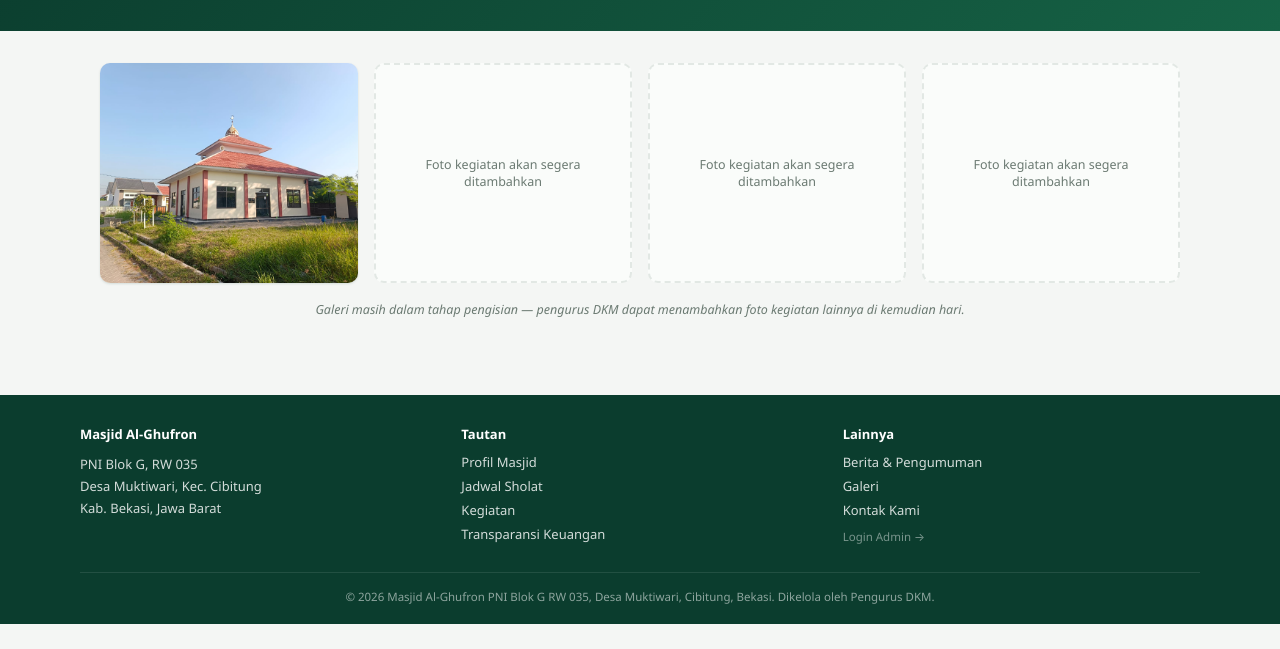
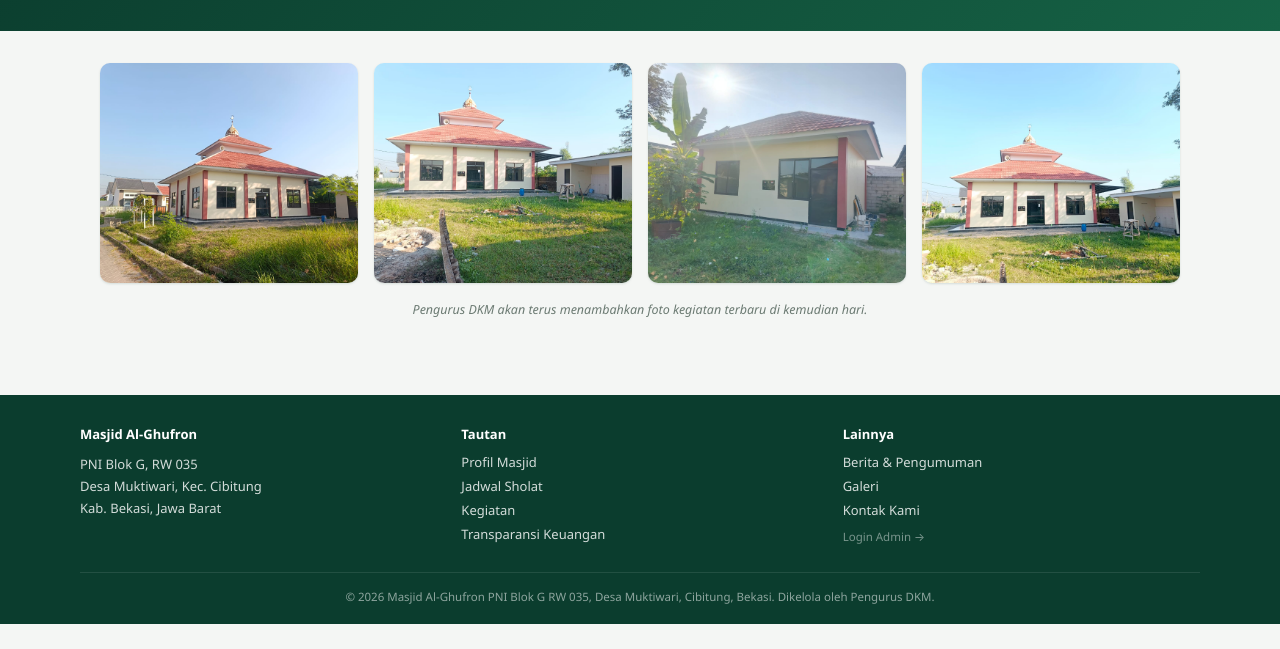
Before and after one commit to basten08/masjid-al-ghufron, a website: page public/galeri.html in a window 1280 px wide. Shown: the part 151-800 px from the top of the page. Drawn offline with Linux system fonts and the light colour scheme.

Commit message:
Tambahkan foto masjid ke halaman Galeri

```diff
--- a/public/galeri.html
+++ b/public/galeri.html
@@ -37,12 +37,12 @@
 <main class="site-main">
   <div class="gallery-grid">
     <img src="/masjid-bg.jpg" alt="Bangunan Masjid Al-Ghufron">
-    <div class="gallery-placeholder">Foto kegiatan akan segera ditambahkan</div>
-    <div class="gallery-placeholder">Foto kegiatan akan segera ditambahkan</div>
-    <div class="gallery-placeholder">Foto kegiatan akan segera ditambahkan</div>
+    <img src="/Foto-Masjid1.jpeg" alt="Foto Masjid Al-Ghufron 1">
+    <img src="/Foto-Masjid2.jpeg" alt="Foto Masjid Al-Ghufron 2">
+    <img src="/Foto-Masjid3.jpeg" alt="Foto Masjid Al-Ghufron 3">
   </div>
   <p style="font-size:12.5px; color:var(--muted); margin-top:18px; text-align:center;">
-    <em>Galeri masih dalam tahap pengisian — pengurus DKM dapat menambahkan foto kegiatan lainnya di kemudian hari.</em>
+    <em>Pengurus DKM akan terus menambahkan foto kegiatan terbaru di kemudian hari.</em>
   </p>
 </main>
 
```
Also changed, not shown: public/Foto-Masjid1.jpeg (added), public/Foto-Masjid2.jpeg (added), public/Foto-Masjid3.jpeg (added).
